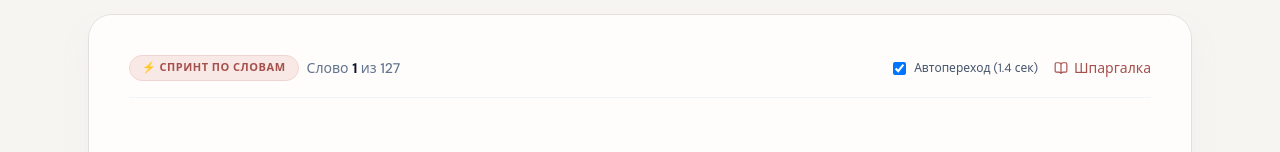
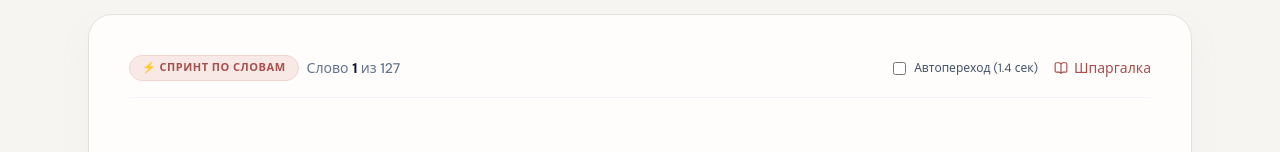
Before and after one commit to kaydopapi/ege-trainer, a React (Vite) app: page / in a window 1280 px wide. Shown: the part 1179-1331 px from the top of the page. Built offline with nearby package versions, Linux system fonts and the light colour scheme; the HTML template or start-up script is replaced by a standard one.

Commit message:
Fix mock exam initialization and sprint feedback

```diff
--- a/src/components/MockExamModal.jsx
+++ b/src/components/MockExamModal.jsx
@@ -61,6 +61,19 @@ export default function MockExamModal({ isOpen, onClose, onFinishExam }) {
   };
 
   const current = examTasks[currentIdx];
+
+  // The modal renders once before the initialization effect finishes. Keep
+  // that first render safe instead of dereferencing `current` and blanking
+  // the whole React tree.
+  if (!current) {
+    return (
+      <div className="fixed inset-0 z-50 flex items-center justify-center p-4 bg-slate-900/50 backdrop-blur-sm">
+        <div className="bg-white rounded-3xl border border-slate-200 p-8 shadow-2xl text-center">
+          <p className="text-sm font-semibold text-slate-700">Подготавливаем пробный вариант…</p>
+        </div>
+      </div>
+    );
+  }
 
   const handleAnswerChange = (val) => {
     sounds.playClick();
--- a/src/components/SingleWordTrainer.jsx
+++ b/src/components/SingleWordTrainer.jsx
@@ -31,7 +31,9 @@ export default function SingleWordTrainer({
   const [shuffled, setShuffled] = useState([]);
   const [selectedOption, setSelectedOption] = useState(null);
   const [isAnswered, setIsAnswered] = useState(false);
-  const [autoAdvance, setAutoAdvance] = useState(true);
+  // Keep the result visible. The learner can move on explicitly; this also
+  // prevents a correct answer from disappearing before the feedback is read.
+  const [autoAdvance, setAutoAdvance] = useState(false);
   const [isPaused, setIsPaused] = useState(false);
 
   const timerRef = useRef(null);
```
